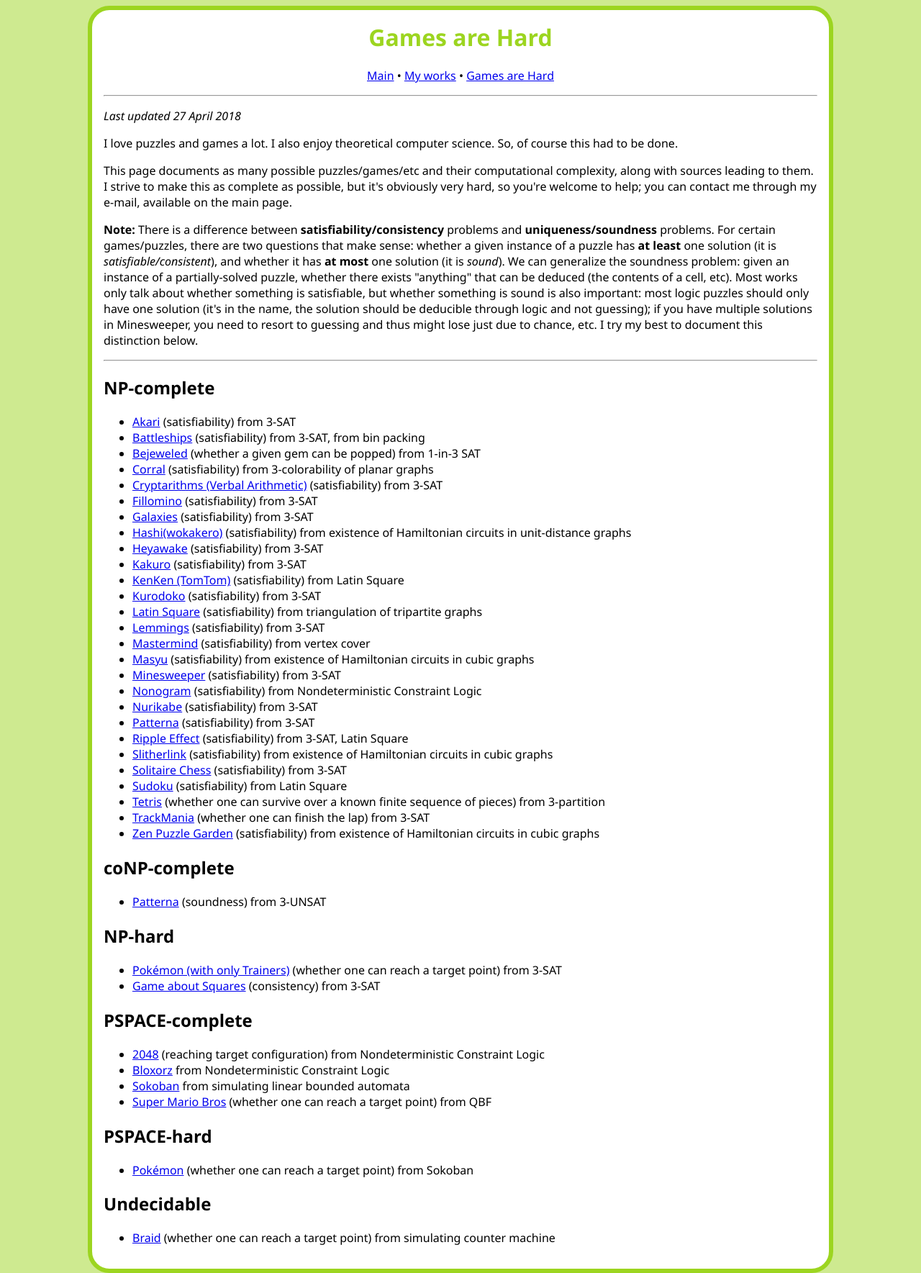
After one commit to chaoticiak/chaoticiak.github.io, a PHP site: page /hardgames.html in a window 1280 px wide. The commit adds this page. Shown: the whole page at 72% size. Run offline with PHP 8.4, Linux system fonts and the light colour scheme.

Commit message:
Split My Works, add Games are Hard

```diff
--- /dev/null
+++ b/hardgames.html
@@ -0,0 +1,75 @@
+<html>
+
+<head>
+    <title>Games are Hard - chaoticiak.github.io</title>
+    <link href="style.css" rel="stylesheet" type="text/css">
+</head>
+
+<body>
+    <h1 id="title">Games are Hard</h1>
+    <p id="menu"><a href="index.html">Main</a> &bull; <a href="works.html">My works</a> &bull; <a href="hardgames.html">Games are Hard</a></p>
+    <hr>
+    <p><em>Last updated 27 April 2018</em></p>
+    <p>I love puzzles and games a lot. I also enjoy theoretical computer science. So, of course this had to be done.</p>
+    <p>This page documents as many possible puzzles/games/etc and their computational complexity, along with sources leading to them. I strive to make this as complete as possible, but it's obviously very hard, so you're welcome to help; you can contact me through my e-mail, available on the main page.</p>
+    <p><strong>Note:</strong> There is a difference between <strong>satisfiability/consistency</strong> problems and <strong>uniqueness/soundness</strong> problems. For certain games/puzzles, there are two questions that make sense: whether a given instance of a puzzle has <strong>at least</strong> one solution (it is <em>satisfiable/consistent</em>), and whether it has <strong>at most</strong> one solution (it is <em>sound</em>). We can generalize the soundness problem: given an instance of a partially-solved puzzle, whether there exists "anything" that can be deduced (the contents of a cell, etc). Most works only talk about whether something is satisfiable, but whether something is sound is also important: most logic puzzles should only have one solution (it's in the name, the solution should be deducible through logic and not guessing); if you have multiple solutions in Minesweeper, you need to resort to guessing and thus might lose just due to chance, etc. I try my best to document this distinction below.</p>
+    <hr>
+    <h2>NP-complete</h2>
+    <ul>
+        <li><a href="http://people.cs.umass.edu/~mcphailb/papers/2005lightup.pdf">Akari</a> (satisfiability) from 3-SAT</li>
+        <li><a href="http://www.mountainvistasoft.com/docs/BattleshipsAsDecidabilityProblem.pdf">Battleships</a> (satisfiability) from 3-SAT, from bin packing</li>
+        <li><a href="http://arxiv.org/pdf/1403.5830v1.pdf">Bejeweled</a> (whether a given gem can be popped) from 1-in-3 SAT</li>
+        <li><a href="http://www2.stetson.edu/~efriedma/papers/corral/corral.html">Corral</a> (satisfiability) from 3-colorability of planar graphs</li>
+        <li><a href="http://www.ics.uci.edu/~eppstein/pubs/Epp-SN-87.pdf">Cryptarithms (Verbal Arithmetic)</a> (satisfiability) from 3-SAT</li>
+        <li><a href="http://www-imai.is.s.u-tokyo.ac.jp/~yato/data2/MasterThesis.pdf">Fillomino</a> (satisfiability) from 3-SAT</li>
+        <li><a href="http://citeseerx.ist.psu.edu/viewdoc/download;jsessionid=C7530265886EAAF0BD17B8F22A9873CF?doi=10.1.1.19.6267&rep=rep1&type=pdf">Galaxies</a> (satisfiability) from 3-SAT</li>
+        <li><a href="http://users-cs.au.dk/koda/thesis.pdf#page=111">Hashi(wokakero)</a> (satisfiability) from existence of Hamiltonian circuits in unit-distance graphs</li>
+        <li><a href="http://link.springer.com/chapter/10.1007%2F978-3-540-72914-3_18#page-1">Heyawake</a> (satisfiability) from 3-SAT</li>
+        <li><a href="http://www6.in.tum.de/Main/Publications/Ruepp2010a.pdf">Kakuro</a> (satisfiability) from 3-SAT</li>
+        <li><a href="http://chaosatthesky.wordpress.com/2014/01/07/p075/">KenKen (TomTom)</a> (satisfiability) from Latin Square</li>
+        <li><a href="https://www.jstage.jst.go.jp/article/ipsjjip/20/3/20_694/_pdf">Kurodoko</a> (satisfiability) from 3-SAT</li>
+        <li><a href="http://www.sciencedirect.com/science/article/pii/0166218X84900751">Latin Square</a> (satisfiability) from triangulation of tripartite graphs</li>
+        <li><a href="http://dimacs.rutgers.edu/~graham/pubs/papers/cormodelemmings.pdf">Lemmings</a> (satisfiability) from 3-SAT</li>
+        <li><a href="http://arxiv.org/pdf/cs/0512049v1.pdf">Mastermind</a>  (satisfiability) from vertex cover</li>
+        <li><a href="http://www2.stetson.edu/~efriedma/papers/pearl/pearl.html">Masyu</a> (satisfiability) from existence of Hamiltonian circuits in cubic graphs</li>
+        <li><a href="http://link.springer.com/article/10.1007%2FBF03025367">Minesweeper</a> (satisfiability) from 3-SAT</li>
+        <li><a href="http://www.liacs.nl/assets/2012-01JanvanRijn.pdf">Nonogram</a> (satisfiability) from Nondeterministic Constraint Logic</li>
+        <li><a href="http://cage.ugent.be/~klein/papers/nurikabe.pdf">Nurikabe</a> (satisfiability) from 3-SAT</li>
+        <li><a href="http://www.patterna-game.com/2016/06/02/the-computational-complexity-of-patterna/">Patterna</a> (satisfiability) from 3-SAT</li>
+        <li><a href="http://chaosatthesky.wordpress.com/2014/01/08/ripple-effect-is-np-complete/">Ripple Effect</a> (satisfiability) from 3-SAT, Latin Square</li>
+        <li><a href="http://www-imai.is.s.u-tokyo.ac.jp/~yato/data2/MasterThesis.pdf">Slitherlink</a> (satisfiability) from existence of Hamiltonian circuits in cubic graphs</li>
+        <li><a href="http://arxiv.org/pdf/1501.06398v1.pdf">Solitaire Chess</a> (satisfiability) from 3-SAT</li>
+        <li><a href="http://www-imai.is.s.u-tokyo.ac.jp/~yato/data2/MasterThesis.pdf">Sudoku</a> (satisfiability) from Latin Square</li>
+        <li><a href="http://erikdemaine.org/papers/Tetris_COCOON2003/paper.pdf">Tetris</a> (whether one can survive over a known finite sequence of pieces) from 3-partition</li>
+        <li><a href="http://arxiv.org/pdf/1411.5765.pdf">TrackMania</a> (whether one can finish the lap) from 3-SAT</li>
+        <li><a href="http://www.sciencedirect.com/science/article/pii/S0020019011002870">Zen Puzzle Garden</a> (satisfiability) from existence of Hamiltonian circuits in cubic graphs</li>
+    </ul>
+
+    <h2>coNP-complete</h2>
+    <ul>
+        <li><a href="http://www.patterna-game.com/2016/06/02/the-computational-complexity-of-patterna/">Patterna</a> (soundness) from 3-UNSAT</li>
+    </ul>
+
+    <h2>NP-hard</h2>
+    <ul>
+        <li><a href="http://arxiv.org/pdf/1203.1895v1.pdf">Pokémon (with only Trainers)</a> (whether one can reach a target point) from 3-SAT</li>
+        <li><a href="http://arxiv.org/pdf/1408.3645.pdf">Game about Squares</a> (consistency) from 3-SAT</li>
+    </ul>
+    <h2>PSPACE-complete</h2>
+    <ul>
+        <li><a href="http://arxiv.org/pdf/1408.6315.pdf">2048</a> (reaching target configuration) from Nondeterministic Constraint Logic</li>
+        <li><a href="http://arxiv.org/pdf/1411.5951.pdf">Bloxorz</a> from Nondeterministic Constraint Logic</li>
+        <li><a href="http://webdocs.cs.ualberta.ca/~joe/Preprints/Sokoban/">Sokoban</a> from simulating linear bounded automata</li>
+        <li><a href="http://erikdemaine.org/papers/Mario_FUN2016/paper.pdf">Super Mario Bros</a> (whether one can reach a target point) from QBF</li>
+    </ul>
+    <h2>PSPACE-hard</h2>
+    <ul>
+        <li><a href="http://arxiv.org/pdf/1203.1895v1.pdf">Pokémon</a> (whether one can reach a target point) from Sokoban</li>
+    </ul>
+    <h2>Undecidable</h2>
+    <ul>
+        <li><a href="http://arxiv.org/pdf/1412.0784v1.pdf">Braid</a> (whether one can reach a target point) from simulating counter machine</li>
+    </ul>
+</body>
+
+</html>
--- a/style.css
+++ b/style.css
@@ -6,7 +6,7 @@ html {
 }
 
 body {
-    background-color: #ffffff;
+    background-color: #fff;
     max-width: 62em;
     margin-left: auto;
     margin-right: auto;
@@ -24,3 +24,11 @@ body {
     font-weight: bold;
     color: #9cd520;
 }
+
+#menu {
+    text-align: center;
+}
+
+code {
+    background-color: #ccc;
+}
```
Also changed, not shown: index.html (+4 -15 lines), works.html (added, +29 -0 lines).
